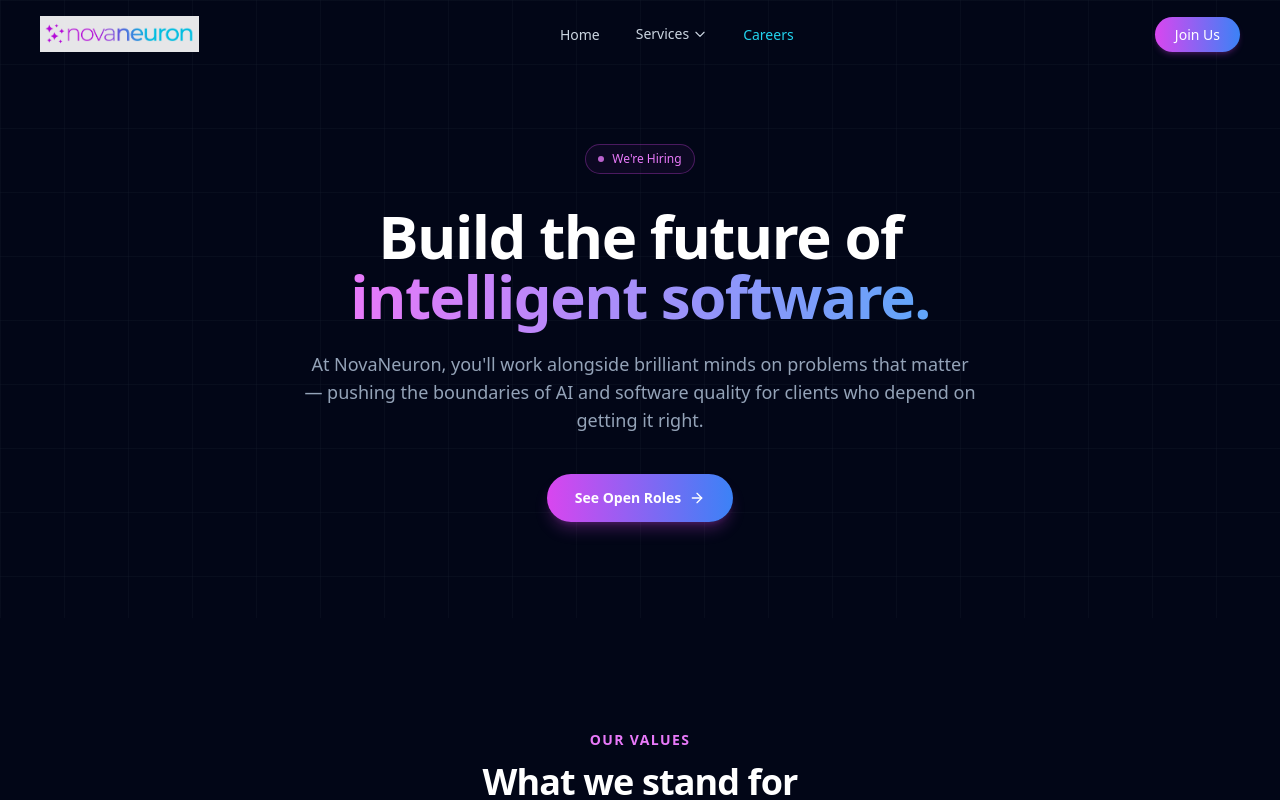
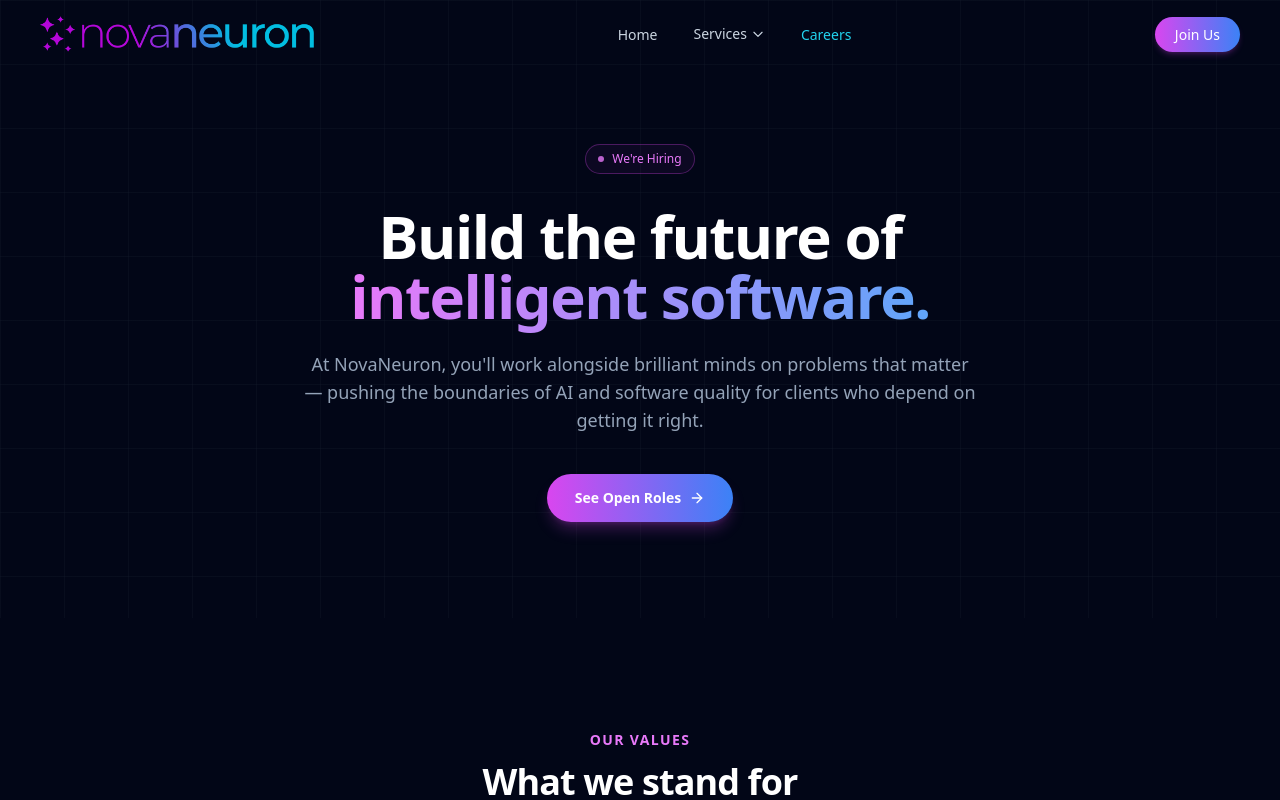
Before and after one commit to jofinjo/nova-website, a React (Vite) app: page /careers in a window 1280 px wide. Shown: the top 800 px of the page. Built offline with nearby package versions, Linux system fonts and the light colour scheme.

Commit message:
Replace logo with new gradient PNG and update Navbar reference

```diff
--- a/src/components/Navbar.tsx
+++ b/src/components/Navbar.tsx
@@ -47,7 +47,7 @@ export default function Navbar() {
         {/* Logo */}
         <Link to="/" className="flex items-center group">
           <img
-            src="/novaneuron_logo.psd.png"
+            src="/novaneuron_logo.png"
             alt="NovaNeuron"
             className="h-9 w-auto opacity-90 group-hover:opacity-100 transition-opacity"
           />
```
Also changed, not shown: public/novaneuron_logo.png (added).
